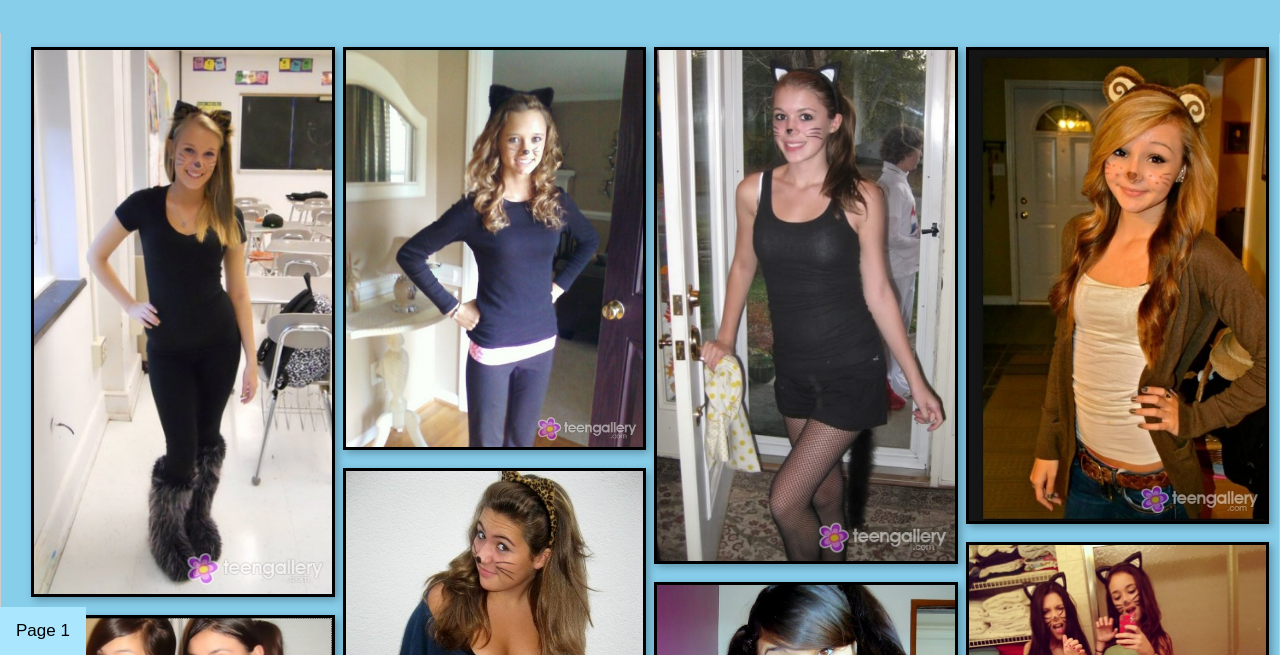
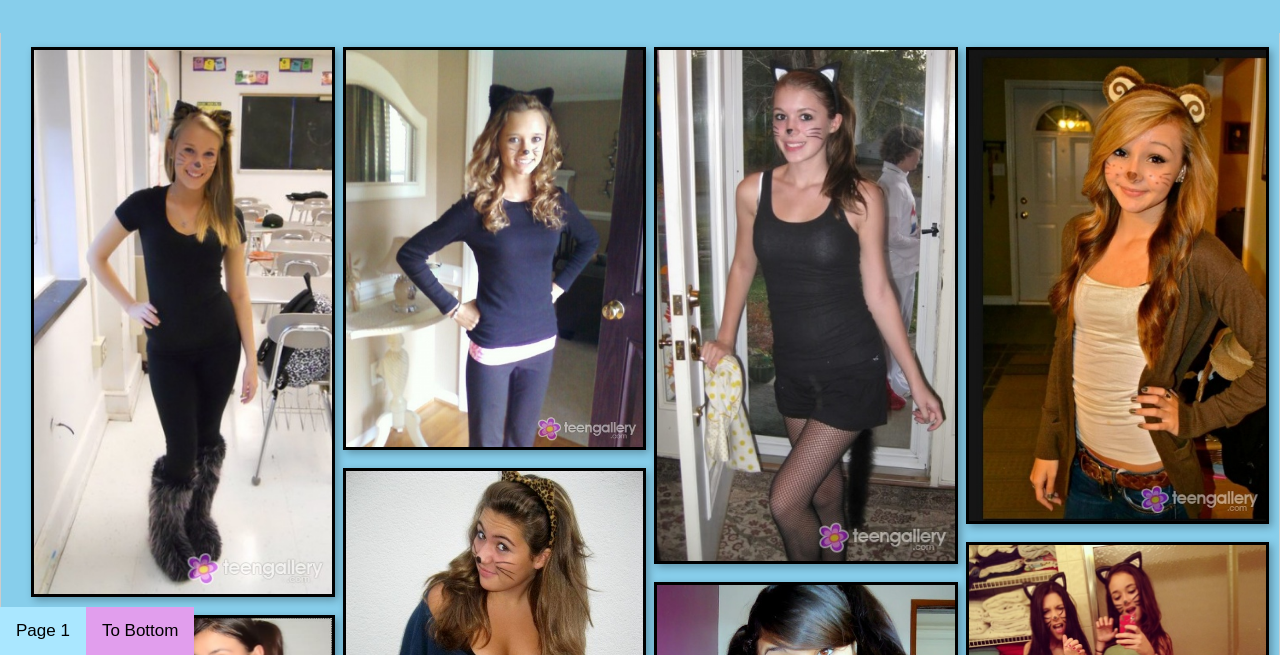
Before and after one commit to Lordpickleboy/Lordpickleboy.github.io, a plain HTML site: page catgirls.html in a window 1280 px wide. Shown: the part 145-800 px from the top of the page. Drawn offline with Linux system fonts and the light colour scheme.

Commit message:
Scroll to bottom

```diff
--- a/catgirls.html
+++ b/catgirls.html
@@ -118,6 +118,7 @@ body {
 
 <div class="tab">
   <button class="tablinks" onclick="openCity(event, 'Page 1')" id="defaultOpen">Page 1</button>
+  <button onclick="topFunction()" id="myBtn" title="Go to top">To Bottom</button>
 </div>
 
 <div id="Page 1" class="tabcontent">
@@ -171,6 +172,11 @@ function openCity(evt, cityName) {
 
 // Get the element with id="defaultOpen" and click on it
 document.getElementById("defaultOpen").click();
+// When the user clicks on the button, scroll to the top of the document
+function topFunction() {
+    document.body.scrollTop = 10000;
+    document.documentElement.scrollTop = 10000;
+}
 </script>
 <div class="footer">
 	<a href="index.html"><img
```
Also changed, not shown: catmemes.html (+6 -0 lines), futa.html (+6 -0 lines), girlsholdingcats.html (+6 -0 lines), neko.html (+7 -1 lines).
